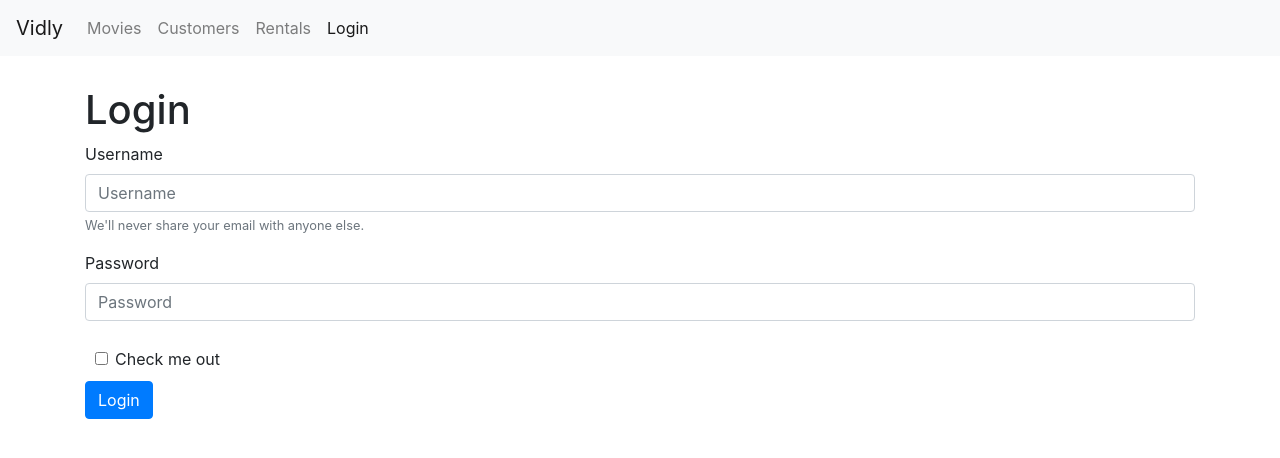
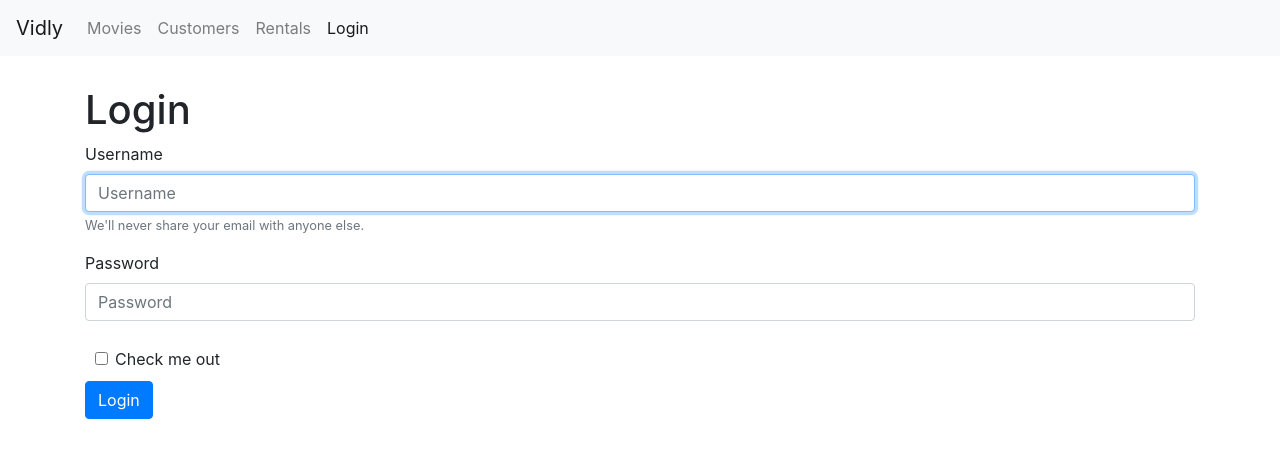
Before and after one commit to Mpinan/ReactProject, a React (Create React App) app in the folder vidly/: page /login in a window 1280 px wide. Shown: the top 458 px of the page. Built offline with nearby package versions, Linux system fonts and the light colour scheme.

Commit message:
Added autofocus to input field username

```diff
--- a/vidly/src/component/loginForm.jsx
+++ b/vidly/src/component/loginForm.jsx
@@ -13,6 +13,8 @@ class Login extends Component {
           <div className="form-group">
             <label htmlFor="username">Username</label>
             <input
+              autoFocus
+              ref={this.username}
               type="text"
               className="form-control"
               placeholder="Username"
```
